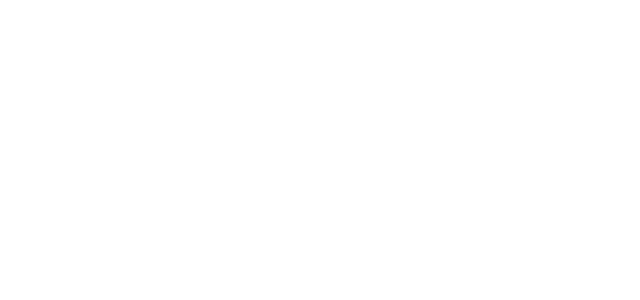
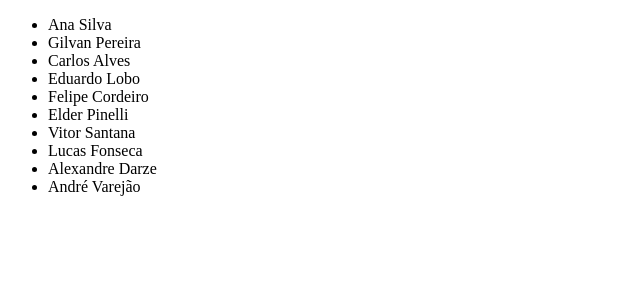
Before and after one commit to ruaanc/Ng_Imobiliaria, an Angular app: page / in a window 1280 px wide. Shown: the top 300 px of the page, without its empty margins (0-640 px from the left). Built offline with nearby package versions, Linux system fonts and the light colour scheme.

Commit message:
T3.11 - Criar Módulo do Cliente - Finalizado

```diff
--- a/src/app/cliente/cliente.service.ts
+++ b/src/app/cliente/cliente.service.ts
@@ -35,7 +35,7 @@
   cli9: Cliente = new ClienteLocador(9, 'Alexandre Darze', 907539840, '(83) 5482-5888', 'alexandre@gmail.com','Motorista', this.end9, TipoCliente.LOCADOR, '097463297')
   cli10: Cliente = new ClienteLocador(10, 'André Varejão', 907439862, '(83) 9601-6238', 'andre@gmail.com','Motorista', this.end1, TipoCliente.LOCADOR, '9438428629')
 
-  clientes: Cliente[] = []
+  clientes: Cliente[] = [this.cli1, this.cli2, this.cli3, this.cli4, this.cli5, this.cli6, this.cli7, this.cli8, this.cli9, this.cli10]
 
   constructor(private appService: AppService) { }
 
```
